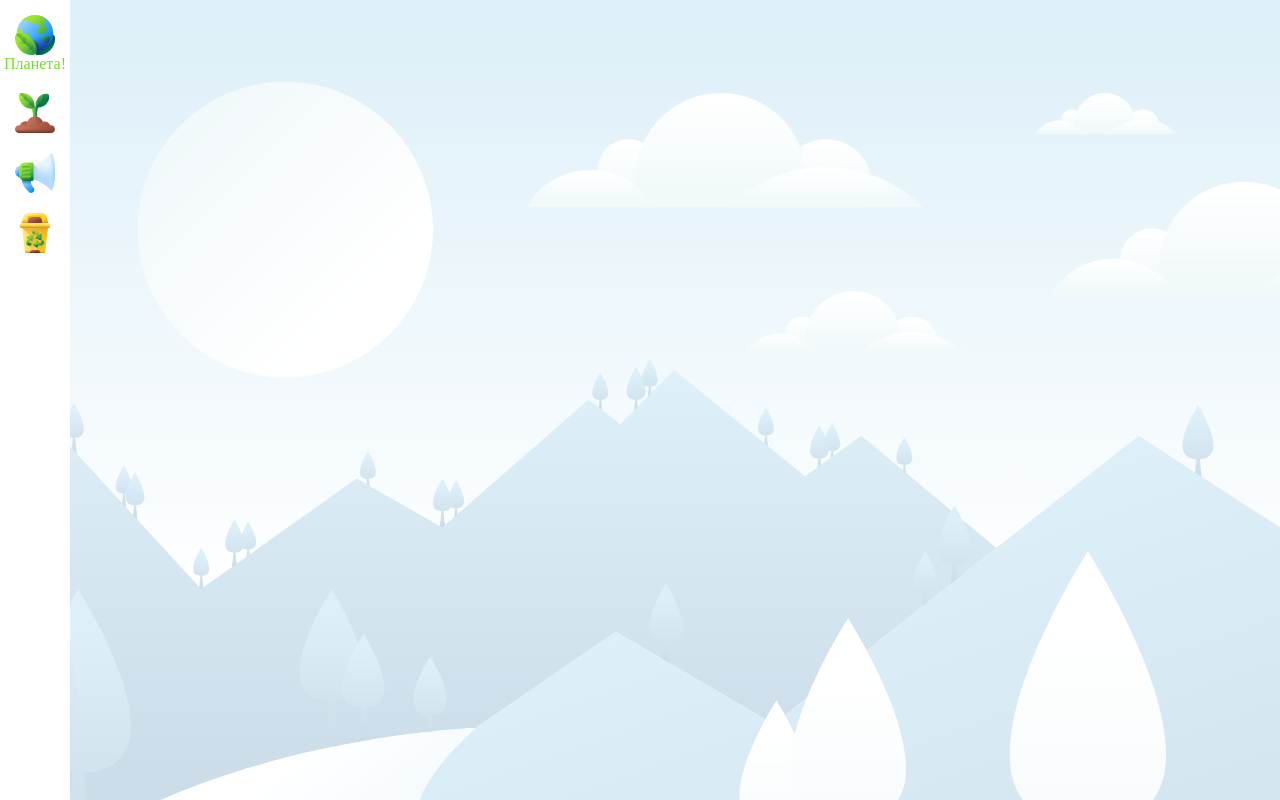
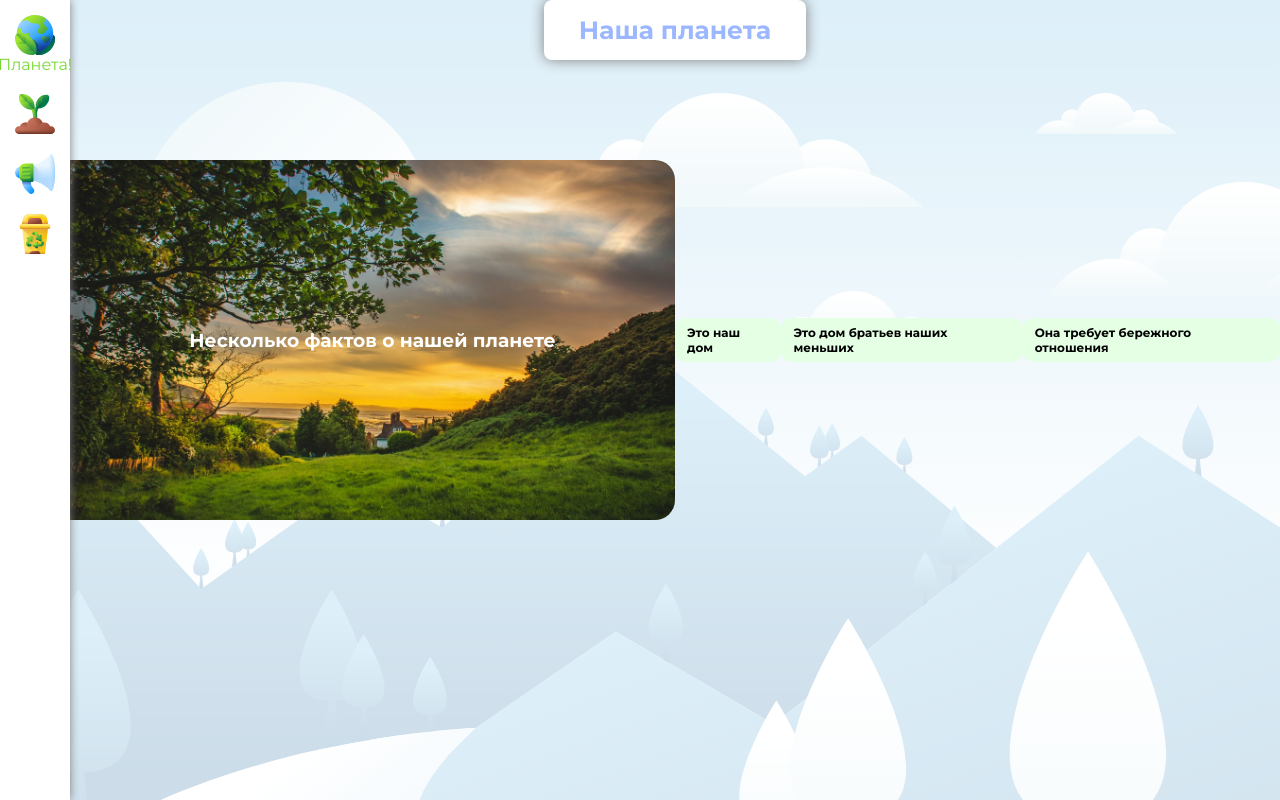
Before and after one commit to DaNkaCode/ecology-site, a plain HTML site: page index.html in a window 1280 px wide. Drawn offline with Linux system fonts and the light colour scheme.

Commit message:
Сделали header

```diff
--- a/index.html
+++ b/index.html
@@ -17,5 +17,24 @@
             <li class="nav__btn"><a href="#!" class="nav__btn-link"><img class="nav__btn-image" src="./src/img/recycle.svg" alt=""></a></li>
         </ul>
     </nav>
+
+    <header class="header">
+        <div class="container">
+            <h1 class="header__title">Наша планета</h1>
+
+            <section class="header__facts">
+                <div class="header__image">
+                    <h3 class="header__image-text">Несколько фактов о нашей планете</h3>
+                    <img src="./src/img/intro2.jpg" alt="" class="header__image-src">
+                </div>
+
+                <div class="header__reasons">
+                    <span class="header__reason">Это наш дом</span>
+                    <span class="header__reason">Это дом братьев наших меньших</span>
+                    <span class="header__reason">Она требует бережного отношения</span>
+                </div>
+            </section>
+        </div>
+    </header>
 </body>
 </html>
--- a/src/css/style.css
+++ b/src/css/style.css
@@ -1,3 +1,6 @@
+@import url(https://fonts.googleapis.com/css?family=Montserrat:100,200,300,regular,500,600,700,800,900,100italic,200italic,300italic,italic,500italic,600italic,700italic,800italic,900italic);
+
+
 * {
     padding: 0;
     margin: 0;
@@ -7,6 +10,7 @@
 
 html {
     font-size: 16px;
+    font-family: 'Montserrat', sans-serif;
 }
 
 ul {
@@ -29,10 +33,17 @@ ul {
     opacity: 0.2;
 }
 
+.container {
+    width: calc(100dvw - 70px);
+    margin-left: auto;
+}
+
+/* Nav start */
 .nav {
     padding: 15px;
     background-color: white;
-    width: fit-content;
+    filter: drop-shadow(0px 0px 5px gray);
+    width: 70px;
     height: 100dvh;
 
     position: fixed;
@@ -82,6 +93,78 @@ ul {
     flex-grow: 0;
     transition: transform 0.2s ease-in-out;
 }
+/* Nav end */
+
+/* Header start */
+.header__title {
+    width: fit-content;
+    margin: 0 auto 100px ;
+    padding-block: 15px;
+    padding-inline: 35px;
+
+    background-color: white;
+    color: rgb(154, 183, 255);
+
+    font-size: 25px;
+
+    border-radius: 8px;
+    filter: drop-shadow(0px 0px 7px gray);
+}
+
+.header__facts {
+    display: flex;
+    height: 45dvh;
+
+    &>*{
+        width: 50%;
+    }
+}
+
+.header__image {
+    display: flex;
+    justify-content: center;
+    align-items: center;
+
+    border-top-right-radius: 20px;
+    border-bottom-right-radius: 20px;
+
+    position: relative;
+
+    overflow: hidden;
+}
+
+.header__image-text {
+    color: white;
+
+}
+
+.header__image-src {
+    width: 100%;
+    height: 100%;
+
+    object-fit: cover;
+
+    position: absolute;
+    z-index: -1;
+}
+
+.header__reasons {
+    display: flex;
+    justify-content: space-evenly;
+    align-items: center;
+}
+
+.header__reason {
+    background-color: #e5ffe5;
+    border-radius: 10px;
+
+    padding-inline: 12px;
+    padding-block: 7px;
+
+    font-size: 12px;
+    font-weight: 700;
+}
+/* Header end */
 
 
 @media screen and (max-width: 400px) {
@@ -102,6 +185,3 @@ ul {
         content: none;
     }
 }
-
-
-/* сделать чтобы боковое меню перемещалось наверх (отловить ширину) и все элементы выравнивались по центру, а подписи кнопок скрывались */
```
Also changed, not shown: src/img/intro2.jpg (added).
